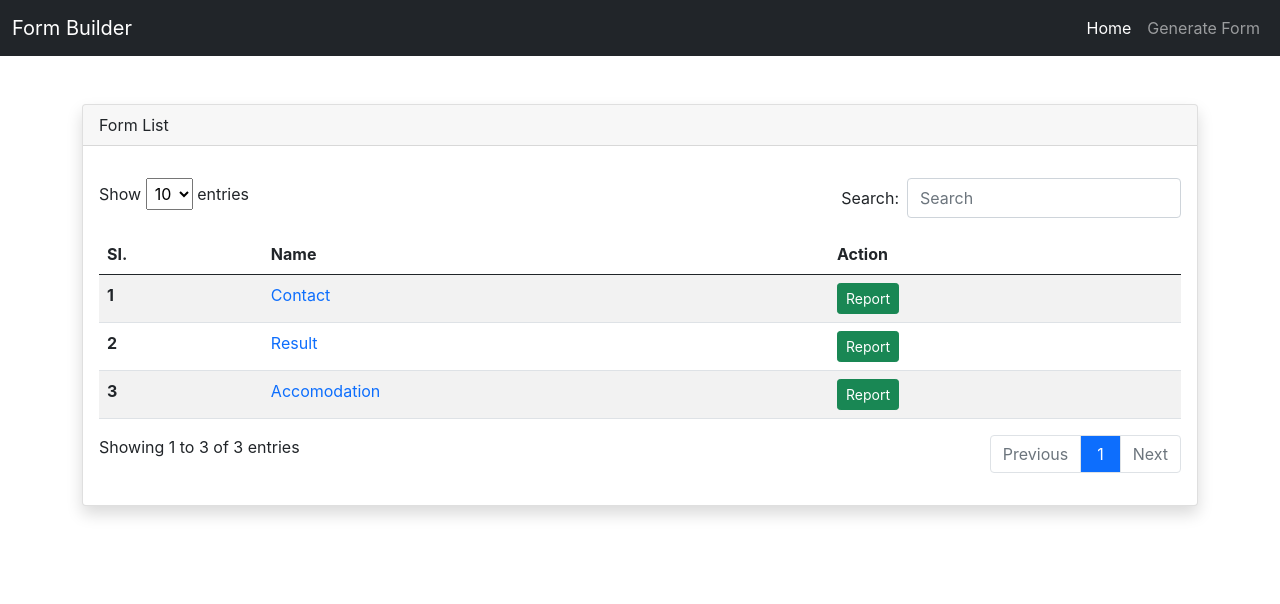
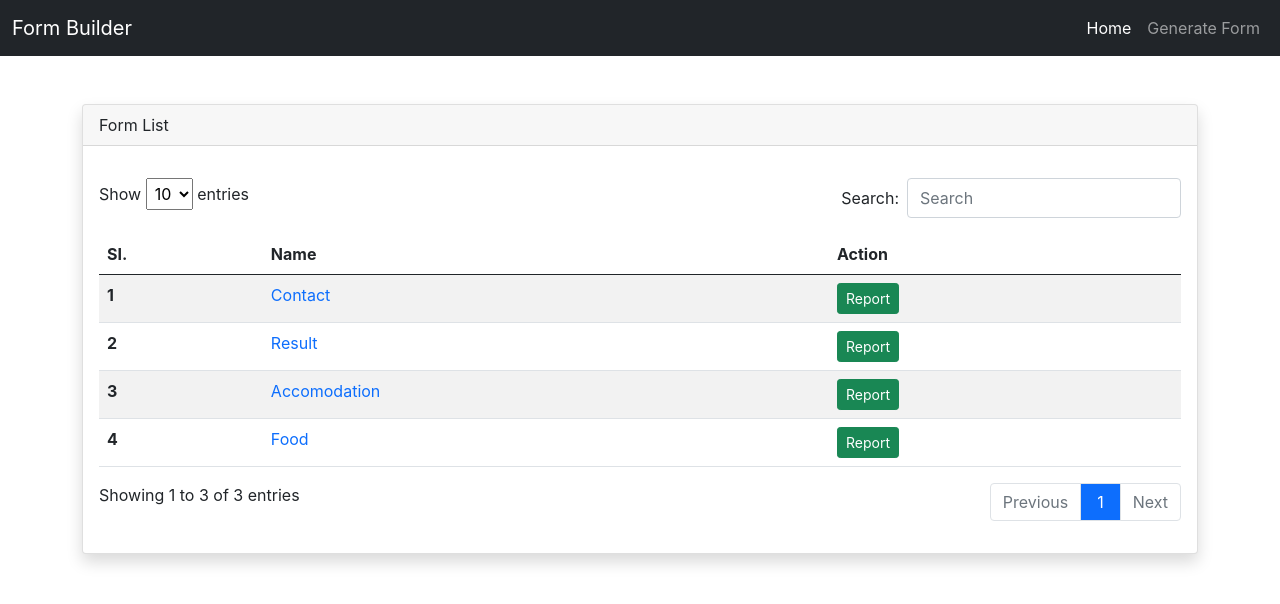
Before and after one commit to sisrafilss/form-builder-client, a React (Create React App) app: page / in a window 1280 px wide. Shown: the top 604 px of the page. Built offline with nearby package versions, Linux system fonts and the light colour scheme.

Commit message:
redux added

```diff
--- a/package.json
+++ b/package.json
@@ -3,14 +3,18 @@
   "version": "0.1.0",
   "private": true,
   "dependencies": {
+    "@reduxjs/toolkit": "^1.7.1",
     "@testing-library/jest-dom": "^5.14.1",
     "@testing-library/react": "^12.0.0",
     "@testing-library/user-event": "^13.2.1",
+    "axios": "^0.25.0",
     "react": "^17.0.2",
     "react-dom": "^17.0.2",
     "react-hook-form": "^7.25.0",
+    "react-redux": "^7.2.6",
     "react-router-dom": "6",
     "react-scripts": "5.0.0",
+    "redux": "^4.1.2",
     "web-vitals": "^2.1.0"
   },
   "scripts": {
--- a/src/components/Home/Home.js
+++ b/src/components/Home/Home.js
@@ -1,7 +1,17 @@
-import React from "react";
+import React, { useEffect } from "react";
 import Navigation from "../Navigation/Navigation";
+import { useDispatch, useSelector } from "react-redux";
+import { setFormList } from "../../store/formList";
 
 const Home = () => {
+  const dispatch = useDispatch();
+
+  useEffect(() => {
+    dispatch(setFormList(["Contact", "Result", "Accomodation", "Food"]));
+  }, []);
+
+  const formList = useSelector((state) => state.entities.formList.formList);
+
   return (
     <>
       <Navigation />
@@ -52,9 +62,11 @@ const Home = () => {
                 </tr>
               </thead>
               <tbody>
-                <tr>
-                  <th scope="row">1</th>
-                  <td className="text-primary">Contact</td>
+                {formList.length &&
+                  formList.map((frm, index) => (
+                    <tr key={index}>
+                      <th scope="row">{++index}</th>
+                      <td className="text-primary">{frm}</td>
                       <td>
                         {" "}
                         <button className="btn btn-success btn-sm">
@@ -62,28 +74,7 @@ const Home = () => {
                         </button>{" "}
                       </td>
                     </tr>
-
-                <tr>
-                  <th scope="row">2</th>
-                  <td className="text-primary">Result</td>
-                  <td>
-                    {" "}
-                    <button className="btn btn-success btn-sm">
-                      Report
-                    </button>{" "}
-                  </td>
-                </tr>
-
-                <tr>
-                  <th scope="row">3</th>
-                  <td className="text-primary">Accomodation</td>
-                  <td>
-                    {" "}
-                    <button className="btn btn-success btn-sm">
-                      Report
-                    </button>{" "}
-                  </td>
-                </tr>
+                  ))}
               </tbody>
             </table>
             {/* Table Data Count and Pagination */}
--- a/src/index.js
+++ b/src/index.js
@@ -4,10 +4,17 @@ import "./index.css";
 import App from "./App";
 import reportWebVitals from "./reportWebVitals";
 import { BrowserRouter } from "react-router-dom";
+import { Provider } from "react-redux";
+
+import configureStore from "./store/configureStore";
+
+const store = configureStore();
 
 ReactDOM.render(
   <BrowserRouter>
-    <App />
+    <Provider store={store}>
+      <App />
+    </Provider>
   </BrowserRouter>,
   document.getElementById("root")
 );
--- /dev/null
+++ b/src/store/api.js
@@ -0,0 +1,5 @@
+import { createAction } from "@reduxjs/toolkit";
+
+export const apiCallBegan = createAction("api/callBegan");
+export const apiCallSuccessed = createAction("api/callSuccessed");
+export const apiCallFailed = createAction("api/callFailed");
--- /dev/null
+++ b/src/store/configureStore.js
@@ -0,0 +1,11 @@
+import { configureStore, getDefaultMiddleware } from "@reduxjs/toolkit";
+import api from "./middleware/api";
+
+import reducer from "./reducer";
+
+export default function () {
+  return configureStore({
+    reducer,
+    middleware: [...getDefaultMiddleware(), api],
+  });
+}
--- /dev/null
+++ b/src/store/entities.js
@@ -0,0 +1,7 @@
+import { combineReducers } from "redux";
+
+import formListReducer from "./formList";
+
+export default combineReducers({
+  formList: formListReducer,
+});
--- /dev/null
+++ b/src/store/formList.js
@@ -0,0 +1,20 @@
+import { createSlice } from "@reduxjs/toolkit";
+
+const initialState = {
+  formList: [],
+};
+
+const formList = createSlice({
+  name: "formList",
+  initialState,
+  reducers: {
+    setFormList: (state, action) => {
+      state.formList = action.payload;
+      // console.log(action.payload);
+    },
+  },
+});
+
+export const { setFormList } = formList.actions;
+
+export default formList.reducer;
--- /dev/null
+++ b/src/store/middleware/api.js
@@ -0,0 +1,38 @@
+import axios from "axios";
+import { apiCallBegan, apiCallFailed, apiCallSuccessed } from "../api";
+
+const api =
+  ({ dispatch }) =>
+  (next) =>
+  async (action) => {
+    if (action.type !== apiCallBegan.type) return next(action);
+
+    const { url, method, data, onSuccess, onError, onStart, onFailed } =
+      action.payload;
+
+    if (onStart) dispatch({ type: onStart });
+    next(action);
+
+    try {
+      const response = await axios.request({
+        baseURL: "https://whispering-reef-17233.herokuapp.com/",
+        url,
+        method,
+        data,
+      });
+
+      // General
+      dispatch(apiCallSuccessed(response.data));
+      // Specific
+      if (onSuccess) dispatch({ type: onSuccess, payload: response.data });
+    } catch (error) {
+      if (onFailed) dispatch({ type: onFailed });
+      // General
+      dispatch(apiCallFailed(error.message));
+      // Specific
+      if (onError) dispatch({ type: onError, payload: error.message });
+    } finally {
+    }
+  };
+
+export default api;
--- /dev/null
+++ b/src/store/reducer.js
@@ -0,0 +1,7 @@
+import { combineReducers } from "redux";
+
+import entitiesReducers from "./entities";
+
+export default combineReducers({
+  entities: entitiesReducers,
+});
```
Also changed, not shown: src/components/GenerateForm/GenerateForm.js (+0 -11 lines), 1 other file (tests, documents, lock files or other folders). Lines whose indentation alone changed are shown as unchanged.
